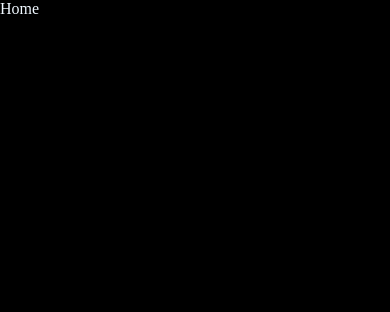
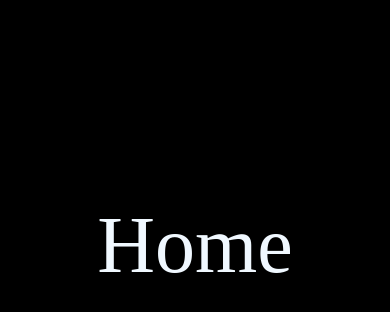
Before and after one commit to brrrrrbrrrr/Project_2-Wild-Code-School, a React (Vite) app in the folder frontend/: page / in a window 390 px wide. Shown: the top 312 px of the page. Built offline with nearby package versions, Linux system fonts and the light colour scheme.

Commit message:
Correction Responsive TransitionAccueil

```diff
--- a/frontend/src/App.css
+++ b/frontend/src/App.css
@@ -6,3 +6,9 @@
   text-decoration: none;
   background-color: black;
 }
+
+:root {
+  --background-color: black;
+  --primary-color: #fcd24f;
+  --second-color: white;
+}
--- a/frontend/src/components/transitionAccueil/TransitionAccueil.css
+++ b/frontend/src/components/transitionAccueil/TransitionAccueil.css
@@ -10,7 +10,7 @@
 
   .logo {
     width: 60%;
-    margin-top: 15vh;
+    margin-top: 20vh;
     animation: fondu 3s ease-in-out;
   }
 
@@ -41,7 +41,7 @@
 
   .logo {
     width: 40%;
-    margin-top: 20vh;
+    margin-top: 8vh;
     animation: fondu 3s ease-in-out;
   }
 
--- a/frontend/src/pages/Home.css
+++ b/frontend/src/pages/Home.css
@@ -1,3 +1,6 @@
 .Home {
   color: aliceblue;
+  font-size: 60pt;
+  text-align: center;
+  margin-top: 200px;
 }
```
